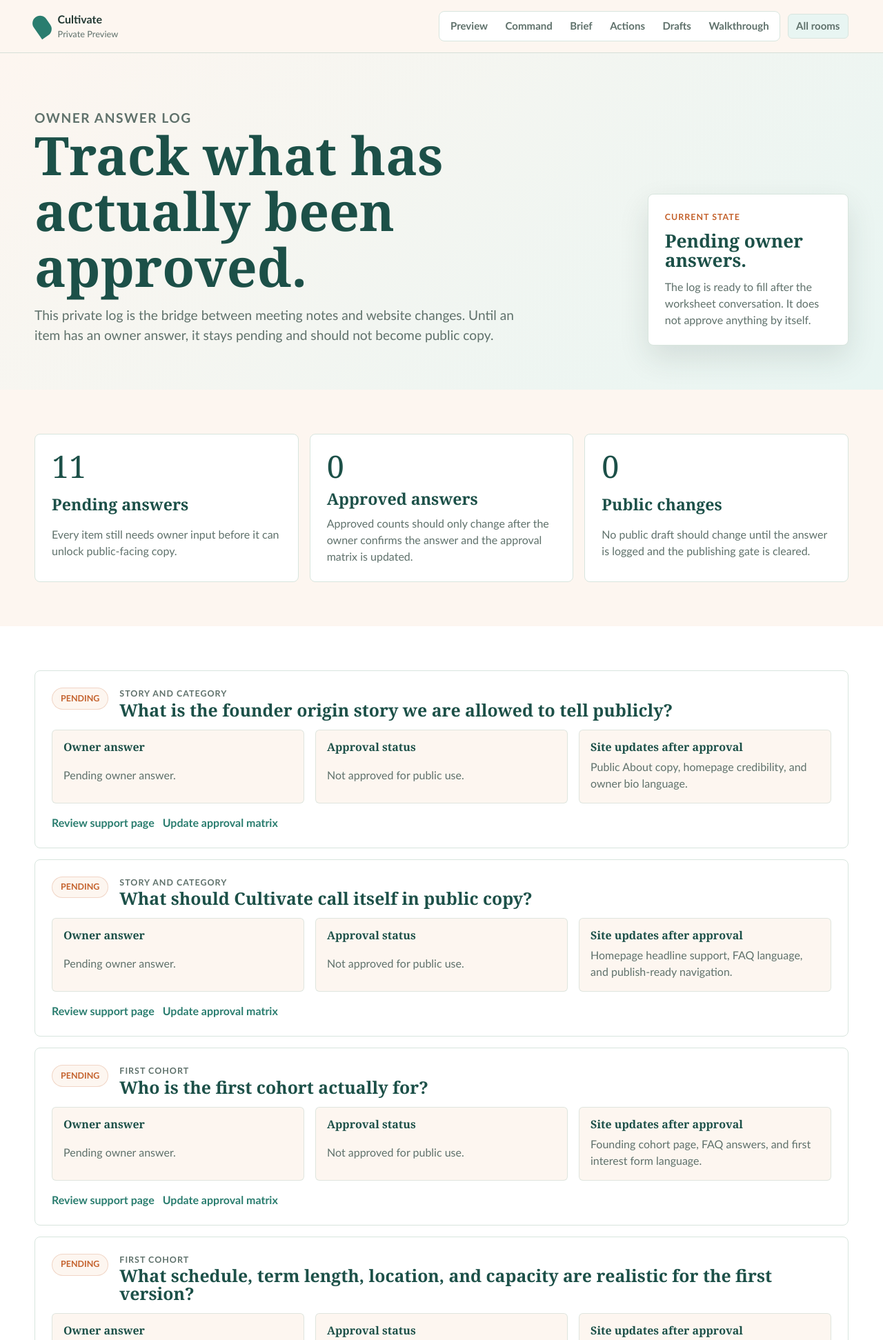
After one commit to Josue-Gimbernard/Cultivate_Web, a Flask app: page /owner-answer-log in a window 1280 px wide. The commit adds this page. Shown: the top 1943 px of the page at 69% size. Run offline with Flask 3, Linux system fonts and the light colour scheme; the visitor is signed in with stand-in values (Sample User, id 1).

Commit message:
Add owner answer log

```diff
--- a/app.py
+++ b/app.py
@@ -1293,6 +1293,13 @@ REVIEW_SURFACES = [
         "owner_review_worksheet",
     ),
     ReviewSurface(
+        "Planning",
+        "Owner Answer Log",
+        "You need a durable ledger of owner answers before changing public drafts.",
+        "What has actually been approved?",
+        "owner_answer_log",
+    ),
+    ReviewSurface(
         "Safety",
         "FAQ / Concern Lab",
         "You need careful responses to sensitive parent questions.",
@@ -1521,6 +1528,7 @@ DIRECTORY_NAV = (
             NavItem("Readiness", "launch_readiness"),
             NavItem("Input Packet", "owner_input_packet"),
             NavItem("Worksheet", "owner_review_worksheet"),
+            NavItem("Answer Log", "owner_answer_log"),
         ),
     ),
     NavSection(
@@ -1969,6 +1977,12 @@ def create_app() -> Flask:
             "owner_review_worksheet.html", input_items=OWNER_INPUT_ITEMS
         )
 
+    @app.get("/owner-answer-log")
+    def owner_answer_log():
+        return render_template(
+            "owner_answer_log.html", input_items=OWNER_INPUT_ITEMS
+        )
+
     @app.get("/owner-walkthrough")
     def owner_walkthrough():
         return render_template("owner_walkthrough.html", slides=WALKTHROUGH_SLIDES)
--- a/static/css/pages/info-support.css
+++ b/static/css/pages/info-support.css
@@ -389,6 +389,104 @@
   padding: 0.75rem;
 }
 
+.answer-log-summary {
+  display: grid;
+  gap: var(--space-4);
+  grid-template-columns: repeat(3, minmax(0, 1fr));
+}
+
+.answer-log-summary article {
+  background: var(--color-white);
+  border: 1px solid var(--color-line);
+  border-radius: var(--radius-md);
+  display: grid;
+  gap: var(--space-3);
+  padding: var(--space-5);
+}
+
+.answer-log-summary span {
+  color: var(--color-teal-900);
+  font-family: var(--font-display);
+  font-size: 2.8rem;
+  line-height: 1;
+}
+
+.answer-log-summary h2 {
+  font-size: 1.45rem;
+}
+
+.answer-log-summary p,
+.answer-log-card p {
+  color: var(--color-ink-soft);
+}
+
+.answer-log-list {
+  display: grid;
+  gap: var(--space-4);
+}
+
+.answer-log-card {
+  background: var(--color-white);
+  border: 1px solid var(--color-line);
+  border-radius: var(--radius-md);
+  display: grid;
+  gap: var(--space-4);
+  padding: var(--space-5);
+}
+
+.answer-log-card header {
+  align-items: start;
+  display: grid;
+  gap: var(--space-4);
+  grid-template-columns: auto minmax(0, 1fr);
+}
+
+.answer-log-card header > span {
+  background: var(--color-cream-100);
+  border: 1px solid rgba(196, 98, 45, 0.22);
+  border-radius: 999px;
+  color: var(--color-clay-600);
+  font-size: 0.78rem;
+  font-weight: 700;
+  padding: 0.35rem 0.75rem;
+  text-transform: uppercase;
+}
+
+.answer-log-card h2 {
+  font-size: 1.55rem;
+}
+
+.answer-log-card h3 {
+  font-size: 1rem;
+}
+
+.answer-log-card__grid {
+  display: grid;
+  gap: var(--space-4);
+  grid-template-columns: repeat(3, minmax(0, 1fr));
+}
+
+.answer-log-card__grid > div {
+  background: var(--color-cream-100);
+  border: 1px solid rgba(42, 125, 111, 0.14);
+  border-radius: var(--radius-sm);
+  display: grid;
+  gap: var(--space-2);
+  padding: var(--space-4);
+}
+
+.answer-log-card footer {
+  display: flex;
+  flex-wrap: wrap;
+  gap: var(--space-3);
+}
+
+.answer-log-card footer a {
+  color: var(--color-teal-700);
+  font-weight: 700;
+  text-decoration: none;
+}
+
 @media (max-width: 900px) {
   .info-hero,
   .info-close,
@@ -398,6 +496,9 @@
   .worksheet-rhythm,
   .worksheet-card__context,
   .worksheet-card footer,
+  .answer-log-summary,
+  .answer-log-card header,
+  .answer-log-card__grid,
   .glossary-term,
   .assumption-item,
   .comparison-row {
--- /dev/null
+++ b/templates/owner_answer_log.html
@@ -0,0 +1,86 @@
+{% extends "base.html" %}
+{% block title %}Owner Answer Log{% endblock %}
+{% block content %}
+<section class="info-hero">
+  <div>
+    <p class="eyebrow">Owner answer log</p>
+    <h1>Track what has actually been approved.</h1>
+    <p>This private log is the bridge between meeting notes and website changes. Until an item has an owner answer, it stays pending and should not become public copy.</p>
+  </div>
+  <aside class="info-hero__note">
+    <span>Current state</span>
+    <strong>Pending owner answers.</strong>
+    <p>The log is ready to fill after the worksheet conversation. It does not approve anything by itself.</p>
+  </aside>
+</section>
+
+<section class="section-band section-band--cream">
+  <div class="section-inner answer-log-summary">
+    <article>
+      <span>{{ input_items|length }}</span>
+      <h2>Pending answers</h2>
+      <p>Every item still needs owner input before it can unlock public-facing copy.</p>
+    </article>
+    <article>
+      <span>0</span>
+      <h2>Approved answers</h2>
+      <p>Approved counts should only change after the owner confirms the answer and the approval matrix is updated.</p>
+    </article>
+    <article>
+      <span>0</span>
+      <h2>Public changes</h2>
+      <p>No public draft should change until the answer is logged and the publishing gate is cleared.</p>
+    </article>
+  </div>
+</section>
+
+<section class="section-band">
+  <div class="section-inner answer-log-list">
+    {% for item in input_items %}
+    <article class="answer-log-card">
+      <header>
+        <span>Pending</span>
+        <div>
+          <p class="eyebrow">{{ item.category }}</p>
+          <h2>{{ item.question }}</h2>
+        </div>
+      </header>
+      <div class="answer-log-card__grid">
+        <div>
+          <h3>Owner answer</h3>
+          <p>Pending owner answer.</p>
+        </div>
+        <div>
+          <h3>Approval status</h3>
+          <p>Not approved for public use.</p>
+        </div>
+        <div>
+          <h3>Site updates after approval</h3>
+          <p>{{ item.unlocks }}</p>
+        </div>
+      </div>
+      <footer>
+        <a href="{{ url_for(item.support_route) }}">Review support page</a>
+        <a href="{{ url_for('approval_matrix') }}">Update approval matrix</a>
+      </footer>
+    </article>
+    {% endfor %}
+  </div>
+</section>
+
+<section class="section-band section-band--cream">
+  <div class="section-inner info-close">
+    <div>
+      <p class="eyebrow">Markdown source</p>
+      <h2>Keep the durable answer record in memory.</h2>
+      <p>After the owner meeting, update <code>memory/08-owner-answer-log.md</code> first. Then update app data, approvals, assumptions, and draft pages from that record.</p>
+    </div>
+    <div class="info-close__links">
+      <a href="{{ url_for('owner_review_worksheet') }}">Owner Review Worksheet</a>
+      <a href="{{ url_for('owner_input_packet') }}">Owner Input Packet</a>
+      <a href="{{ url_for('approval_matrix') }}">Approval Matrix</a>
+      <a href="{{ url_for('next_actions') }}">Next Actions</a>
+    </div>
+  </div>
+</section>
+{% endblock %}
```
Also changed, not shown: memory/00-index.md (+3 -1 lines), memory/02-site-strategy.md (+2 -1 lines), memory/04-route-architecture.md (+1 -0 lines), memory/05-owner-preview-rules.md (+1 -0 lines), memory/07-owner-input-workflow.md (+11 -9 lines), memory/08-owner-answer-log.md (added, +35 -0 lines), tests/test_routes.py (+14 -0 lines), README.md.
